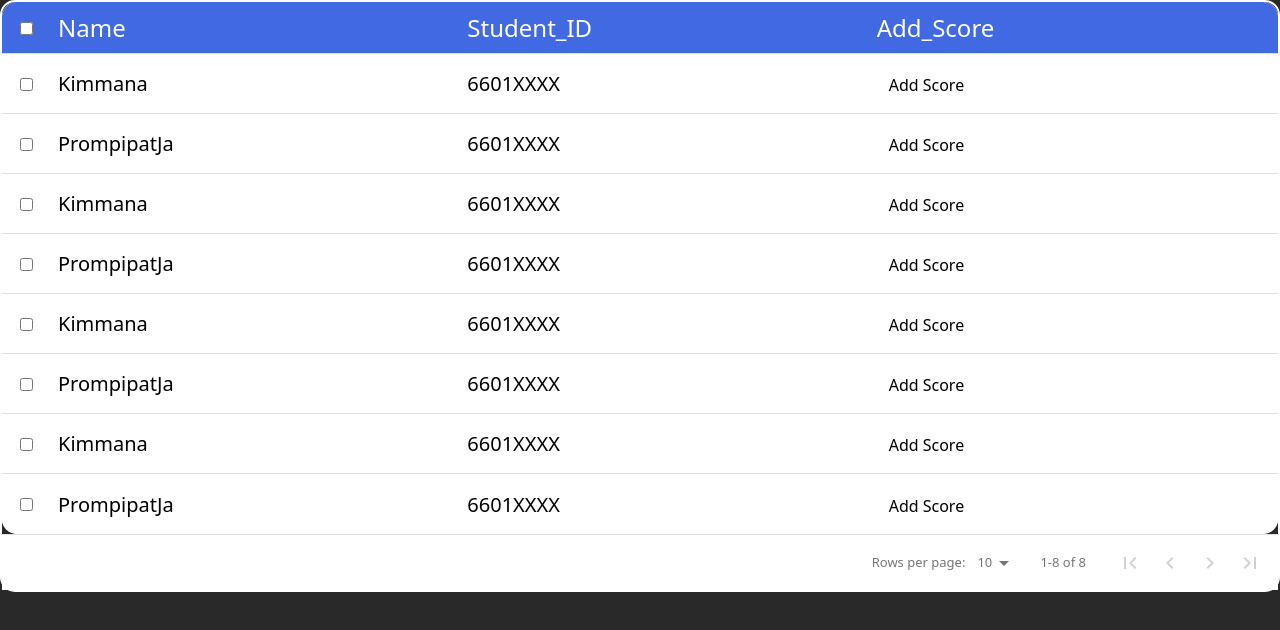
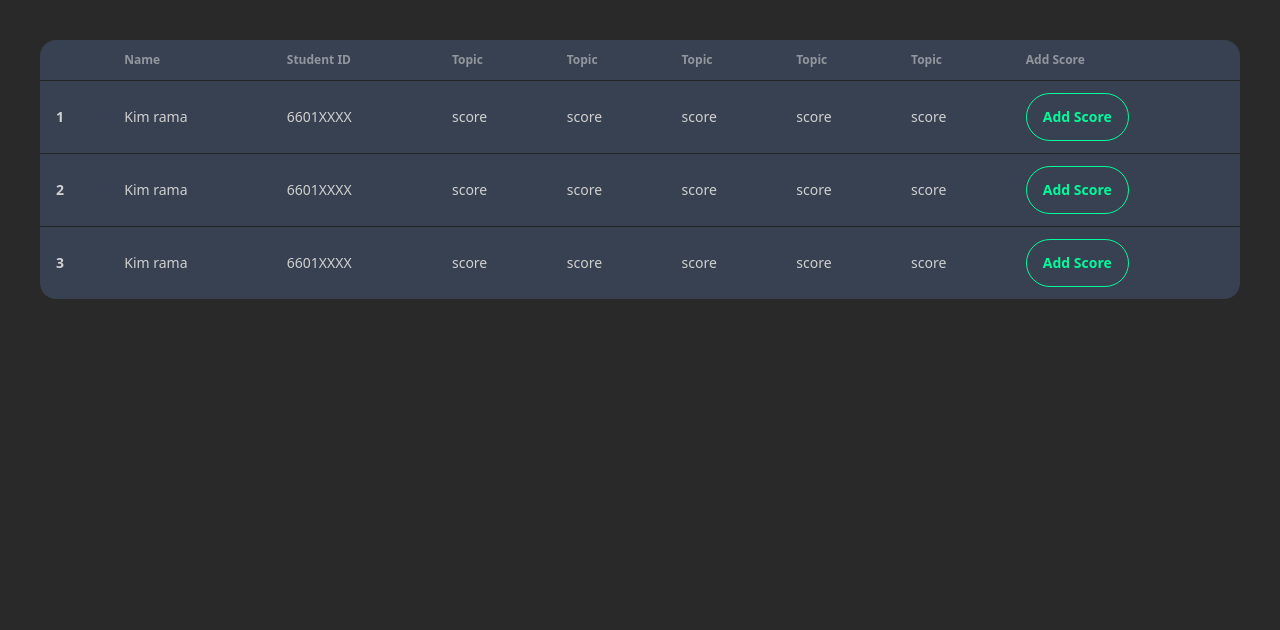
Before and after one commit to Delta0533/InterviewSys_2, a React (Vite) app in the folder InterviewSys_2/: page /table in a window 1280 px wide. Shown: the top 630 px of the page. Built offline with nearby package versions, Linux system fonts and the light colour scheme.

Commit message:
apiURL in table page

```diff
--- a/InterviewSys_2/src/main.jsx
+++ b/InterviewSys_2/src/main.jsx
@@ -5,11 +5,12 @@ import { createBrowserRouter, RouterProvider } from "react-router-dom";
 import EnterScore from "./pages/EnterScore/EnterScore.tsx";
 import DefaultPage from "./defaultPage.jsx";
 import Table from "./pages/Table/table.jsx";
+import Login from "./LoginPage/Login.jsx";
 
 const router = createBrowserRouter([
     {
         path: "/",
-        element: <DefaultPage />,
+        element: <Login />,
     },
     {
         path: "/table",
--- a/InterviewSys_2/src/pages/Table/button.css
+++ /dev/null
@@ -1,15 +0,0 @@
-.box-btn {
-    border: 2px solid white;
-    border-radius: 20px;
-    padding: 10px 10px;
-}
-
-.box-btn:hover {
-    background-color: rgb(133, 162, 248);
-    color: white;
-}
-
-.txt-btn {
-    text-decoration: none;
-    font-size: 16px;
-}
--- a/InterviewSys_2/src/pages/Table/button.jsx
+++ /dev/null
@@ -1,12 +0,0 @@
-import { Link } from "react-router-dom";
-import "./button.css";
-
-export default function Button() {
-    return (
-        <div>
-            <button className="box-btn">
-                <Link className="txt-btn">Add Score</Link>
-            </button>
-        </div>
-    );
-}
--- a/InterviewSys_2/src/pages/Table/table.css
+++ /dev/null
@@ -1,4 +0,0 @@
-.box-table {
-    border: 2px solid white;
-    border-radius: 15px;
-}
--- a/InterviewSys_2/src/pages/Table/table.jsx
+++ b/InterviewSys_2/src/pages/Table/table.jsx
@@ -1,117 +1,87 @@
 //TABLE PAGE
-import DataTable from "react-data-table-component";
-import Button from "./button";
-import "./table.css";
+import { Link } from "react-router-dom";
+import axios from "axios";
+import { useEffect, useState } from "react";
 
-const columns = [
-    {
-        name: "Name",
-        selector: (row) => row.name,
-        sortable: true,
-    },
-    {
-        name: "Student_ID",
-        selector: (row) => row.student_id,
-        sortable: true,
-    },
-    {
-        name: "Add_Score",
-        selector: (row) => row.add_score,
-        sortable: true,
-    },
-];
+const apiURL = "http://10.20.23.32:6970";
 
-const data = [
-    {
-        id: 1,
-        name: "Kimmana",
-        student_id: "6601XXXX",
-        add_score: <Button />,
-    },
-    {
-        id: 2,
-        name: "PrompipatJa",
-        student_id: "6601XXXX",
-        add_score: <Button />,
-    },
-    {
-        id: 1,
-        name: "Kimmana",
-        student_id: "6601XXXX",
-        add_score: <Button />,
-    },
-    {
-        id: 2,
-        name: "PrompipatJa",
-        student_id: "6601XXXX",
-        add_score: <Button />,
-    },
-    {
-        id: 1,
-        name: "Kimmana",
-        student_id: "6601XXXX",
-        add_score: <Button />,
-    },
-    {
-        id: 2,
-        name: "PrompipatJa",
-        student_id: "6601XXXX",
-        add_score: <Button />,
-    },
-    {
-        id: 1,
-        name: "Kimmana",
-        student_id: "6601XXXX",
-        add_score: <Button />,
-    },
-    {
-        id: 2,
-        name: "PrompipatJa",
-        student_id: "6601XXXX",
-        add_score: <Button />,
-    },
-];
-
-const customStyles = {
-    rows: {
-        style: {
-            minHeight: "60px", // override the row height
-            backgroundColor: "white",
-            color: "black",
-            fontSize: "20px",
-        },
-    },
-    headCells: {
-        style: {
-            paddingLeft: "8px", // override the cell padding for head cells
-            paddingRight: "8px",
-            backgroundColor: "RoyalBlue",
-            color: "white",
-            fontSize: "24px",
-        },
-    },
-    cells: {
-        style: {
-            paddingLeft: "8px", // override the cell padding for data cells
-            paddingRight: "8px",
-        },
-    },
-};
 
 export default function Table() {
-    return (
-        <div className="box-table">
-            <DataTable
-                columns={columns}
-                data={data}
-                highlightOnHover
-                pointerOnHover
-                fixedHeader
-                responsive
-                selectableRows
-                pagination
-                customStyles={customStyles}
-            />
-        </div>
-    );
+
+  return (
+    <div className="overflow-x-auto container mx-auto px-10 py-10">
+      <table className="table bg-gray-700">
+        {/* head */}
+        <thead>
+          <tr className="">
+            <th></th>
+            <th>Name</th>
+            <th>Student ID</th>
+            <th>Topic</th>
+            <th>Topic</th>
+            <th>Topic</th>
+            <th>Topic</th>
+            <th>Topic</th>
+            <th>Add Score</th>
+          </tr>
+        </thead>
+        <tbody>
+          {/* row 1 */}
+          <tr className="hover">
+            <th>1</th>
+            <td>Kim rama</td>
+            <td>6601XXXX</td>
+            <td>score</td>
+            <td>score</td>
+            <td>score</td>
+            <td>score</td>
+            <td>score</td>
+            <td>
+              <Link to="/enter">
+                <button className="btn btn-outline btn-success rounded-full py-2 px-4">
+                  Add Score
+                </button>
+              </Link>
+            </td>
+          </tr>
+          {/* row 2 */}
+          <tr className="hover">
+            <th>2</th>
+            <td>Kim rama</td>
+            <td>6601XXXX</td>
+            <td>score</td>
+            <td>score</td>
+            <td>score</td>
+            <td>score</td>
+            <td>score</td>
+            <td>
+              <Link to="/enter">
+                <button className="btn btn-outline btn-success rounded-full py-2 px-4">
+                  Add Score
+                </button>
+              </Link>
+            </td>
+          </tr>
+          {/* row 3 */}
+          <tr className="hover">
+            <th>3</th>
+            <td>Kim rama</td>
+            <td>6601XXXX</td>
+            <td>score</td>
+            <td>score</td>
+            <td>score</td>
+            <td>score</td>
+            <td>score</td>
+            <td>
+              <Link to="/enter">
+                <button className="btn btn-outline btn-success rounded-full py-2 px-4">
+                  Add Score
+                </button>
+              </Link>
+            </td>
+          </tr>
+        </tbody>
+      </table>
+    </div>
+  );
 }
```
